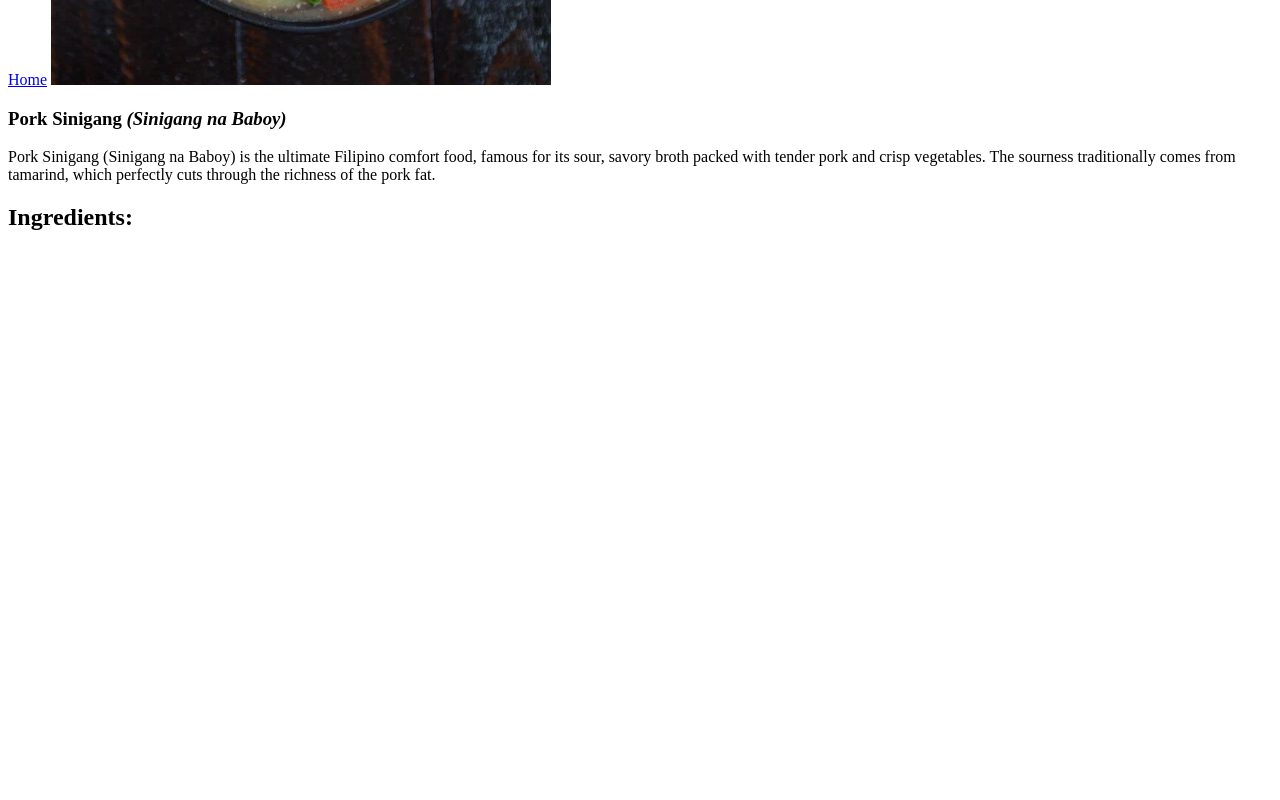
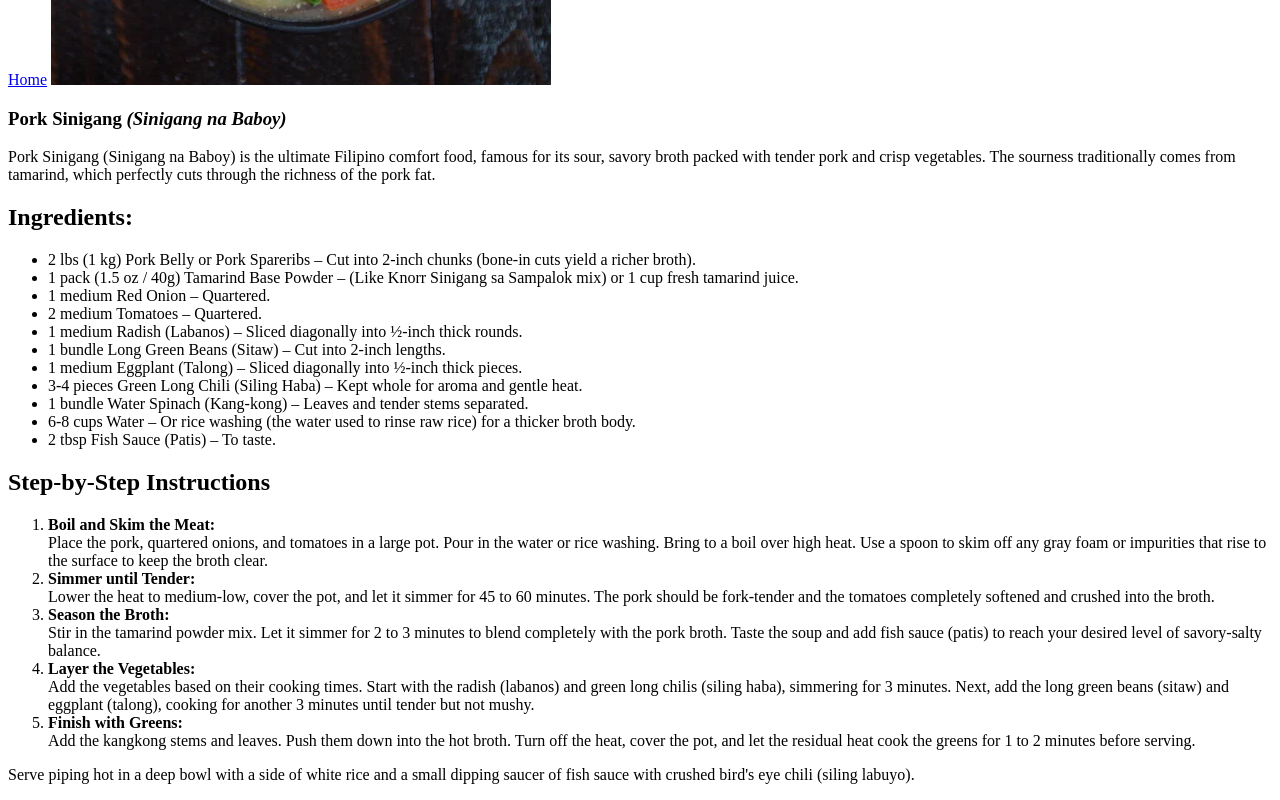
Before and after one commit to GALEBOETTICHER/odin-recipes, a plain HTML site: page recipes/pork-sinigang.html in a window 1280 px wide. Shown: the part 599-1399 px from the top of the page. Before the commit the page ends 850 px from the top, so only its background shows below. Drawn offline with Linux system fonts and the light colour scheme.

Commit message:
feat: Add Pork Sinigang recipe steps and formatting
-Add step-by-step cooking instructions to pork-sinigang.html
-Add line breaks to separate strong text within ordered lists in beef-salpicao.html and pork-sinigang.html

```diff
--- a/recipes/pork-sinigang.html
+++ b/recipes/pork-sinigang.html
@@ -14,6 +14,27 @@
         The sourness traditionally comes from tamarind, which perfectly cuts through the richness of the pork fat.
     </p>
     <h2>Ingredients:</h2>
-
+    <ul>
+        <li>2 lbs (1 kg) Pork Belly or Pork Spareribs – Cut into 2-inch chunks (bone-in cuts yield a richer broth).</li>
+        <li>1 pack (1.5 oz / 40g) Tamarind Base Powder – (Like Knorr Sinigang sa Sampalok mix) or 1 cup fresh tamarind juice.</li>
+        <li>1 medium Red Onion – Quartered.</li>
+        <li>2 medium Tomatoes – Quartered.</li>
+        <li>1 medium Radish (Labanos) – Sliced diagonally into ½-inch thick rounds.</li>
+        <li>1 bundle Long Green Beans (Sitaw) – Cut into 2-inch lengths.</li>
+        <li>1 medium Eggplant (Talong) – Sliced diagonally into ½-inch thick pieces.</li>
+        <li>3-4 pieces Green Long Chili (Siling Haba) – Kept whole for aroma and gentle heat.</li>
+        <li>1 bundle Water Spinach (Kang-kong) – Leaves and tender stems separated.</li>
+        <li>6-8 cups Water – Or rice washing (the water used to rinse raw rice) for a thicker broth body.</li>
+        <li>2 tbsp Fish Sauce (Patis) – To taste.</li>
+    </ul>
+    <h2>Step-by-Step Instructions</h2>
+    <ol>
+        <li><strong>Boil and Skim the Meat:</strong> <br> Place the pork, quartered onions, and tomatoes in a large pot. Pour in the water or rice washing. Bring to a boil over high heat. Use a spoon to skim off any gray foam or impurities that rise to the surface to keep the broth clear.</li>
+        <li><strong>Simmer until Tender:</strong> <br> Lower the heat to medium-low, cover the pot, and let it simmer for 45 to 60 minutes. The pork should be fork-tender and the tomatoes completely softened and crushed into the broth.</li>
+        <li><strong>Season the Broth:</strong> <br> Stir in the tamarind powder mix. Let it simmer for 2 to 3 minutes to blend completely with the pork broth. Taste the soup and add fish sauce (patis) to reach your desired level of savory-salty balance.</li>
+        <li><strong>Layer the Vegetables:</strong> <br> Add the vegetables based on their cooking times. Start with the radish (labanos) and green long chilis (siling haba), simmering for 3 minutes. Next, add the long green beans (sitaw) and eggplant (talong), cooking for another 3 minutes until tender but not mushy.</li>
+        <li><strong>Finish with Greens:</strong> <br> Add the kangkong stems and leaves. Push them down into the hot broth. Turn off the heat, cover the pot, and let the residual heat cook the greens for 1 to 2 minutes before serving.</li>
+    </ol>
+    <p>Serve piping hot in a deep bowl with a side of white rice and a small dipping saucer of fish sauce with crushed bird's eye chili (siling labuyo).</p>
 </body>
 </html>
```
Also changed, not shown: recipes/pork-adobo.html (+2 -2 lines).
